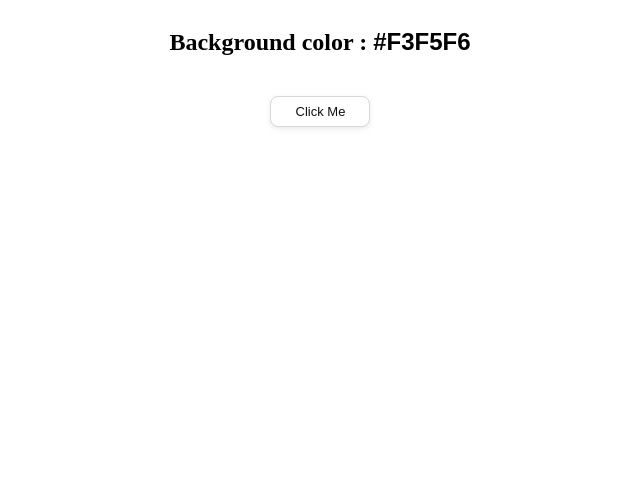
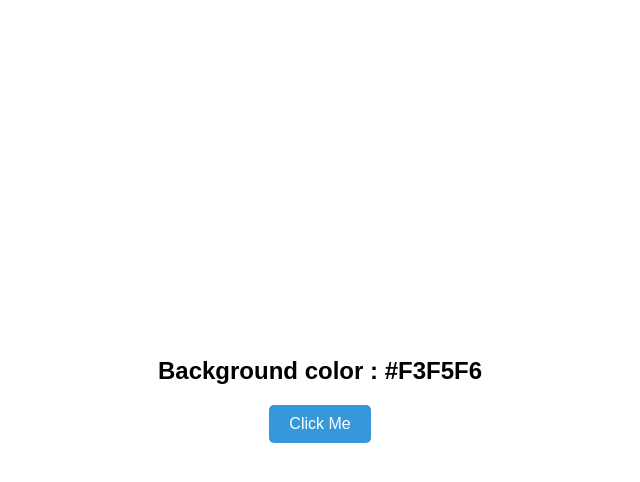
Before and after one commit to Rombio/color-flipper, a plain HTML site: page index.html in a window 1280 px wide. Shown: the whole page, without its empty margins (320-960 px from the left). Drawn offline with Linux system fonts and the light colour scheme.

Commit message:
css update

```diff
--- a/style.css
+++ b/style.css
@@ -1,43 +1,34 @@
-.container {
-  display: flex;
-  flex-direction: column;
-  align-items: center;
+* {
+  margin: 0;
+  padding: 0;
+  box-sizing: border-box;
 }
 
-.color {
-  font-family: "Amazon Ember", sans-serif;
+body {
+  height: 100vh;
+  display: flex;
+  justify-content: center;
+  align-items: center;
+  font-family: Arial, sans-serif;
+}
+
+.container {
+  text-align: center;
+  padding: 20px;
 }
 
 .btn {
-  margin: 20px;
-  background-color: #fff;
-  border: 1px solid #d5d9d9;
-  border-radius: 8px;
-  box-shadow: rgba(213, 217, 217, 0.5) 0 2px 5px 0;
-  box-sizing: border-box;
-  color: #0f1111;
+  margin-top: 20px;
+  padding: 10px 20px;
+  font-size: 16px;
+  border: none;
+  background-color: #3498db;
+  color: white;
   cursor: pointer;
-  display: inline-block;
-  font-family: "Amazon Ember", sans-serif;
-  font-size: 13px;
-  line-height: 29px;
-  padding: 0 10px 0 11px;
-  position: relative;
-  text-align: center;
-  text-decoration: none;
-  user-select: none;
-  -webkit-user-select: none;
-  touch-action: manipulation;
-  vertical-align: middle;
-  width: 100px;
+  border-radius: 5px;
+  transition: background 0.3s;
 }
 
 .btn:hover {
-  background-color: #dce6e6;
+  background-color: #2980b9;
 }
-
-.btn:focus {
-  border-color: #008296;
-  box-shadow: rgba(213, 217, 217, 0.5) 0 2px 5px 0;
-  outline: 0;
-}
```
